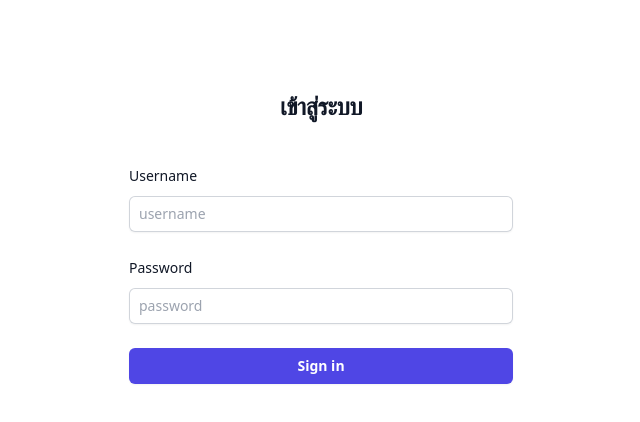
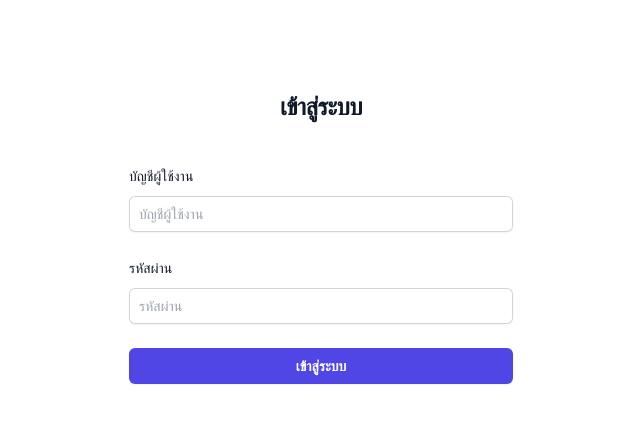
Before and after one commit to DiKHETx/Adminmanagement, a Vue app in the folder frontend/: page / in a window 1280 px wide. Shown: the top 422 px of the page, without its empty margins (319-959 px from the left). Built offline with nearby package versions, Linux system fonts and the light colour scheme.

Commit message:
Update loginView.vue

```diff
--- a/frontend/src/views/loginView.vue
+++ b/frontend/src/views/loginView.vue
@@ -8,19 +8,19 @@
     <div class="mt-10 sm:mx-auto sm:w-full sm:max-w-sm">
       <form class="space-y-6" action="#" method="POST">
         <div>
-          <label for="username" placeholder="username" class="block text-sm font-medium leading-6 text-gray-900">Username</label>
+          <label for="username" placeholder="username" class="block text-sm font-medium leading-6 text-gray-900">บัญชีผู้ใช้งาน</label>
           <div class="mt-2">
-            <input id="username" name="username" placeholder="username" v-model="formData.username" type="text" autocomplete="username" required
+            <input id="username" name="username" placeholder="บัญชีผู้ใช้งาน" v-model="formData.username" type="text" autocomplete="username" required
               class="px-2.5 block w-full rounded-md border-0 py-1.5 text-gray-900 shadow-sm ring-1 ring-inset ring-gray-300 placeholder:text-gray-400 focus:ring-2 focus:ring-inset focus:ring-indigo-600 sm:text-sm sm:leading-6" />
           </div>
         </div>
 
         <div>
           <div class="flex items-center justify-between">
-            <label for="password"  class="block text-sm font-medium leading-6 text-gray-900">Password</label>
+            <label for="password"  class="block text-sm font-medium leading-6 text-gray-900">รหัสผ่าน</label>
           </div>
           <div class="mt-2">
-            <input id="password" name="password" placeholder="password" v-model="formData.password" type="password" autocomplete="current-password" required
+            <input id="password" name="password" placeholder="รหัสผ่าน" v-model="formData.password" type="password" autocomplete="current-password" required
               class="px-2.5 block w-full rounded-md border-0 py-1.5 text-gray-900 shadow-sm ring-1 ring-inset ring-gray-300 placeholder:text-gray-400 focus:ring-2 focus:ring-inset focus:ring-indigo-600 sm:text-sm sm:leading-6" />
           </div>
         </div>
@@ -28,7 +28,7 @@
         <div>
           <button type="submit" v-on:click="SIGN_UP()"
             class="flex w-full justify-center rounded-md bg-indigo-600 px-3 py-1.5 text-sm font-semibold leading-6 text-white shadow-sm hover:bg-indigo-500 focus-visible:outline focus-visible:outline-2 focus-visible:outline-offset-2 focus-visible:outline-indigo-600">
-            Sign in
+            เข้าสู่ระบบ
           </button>
         </div>
       </form>
```
